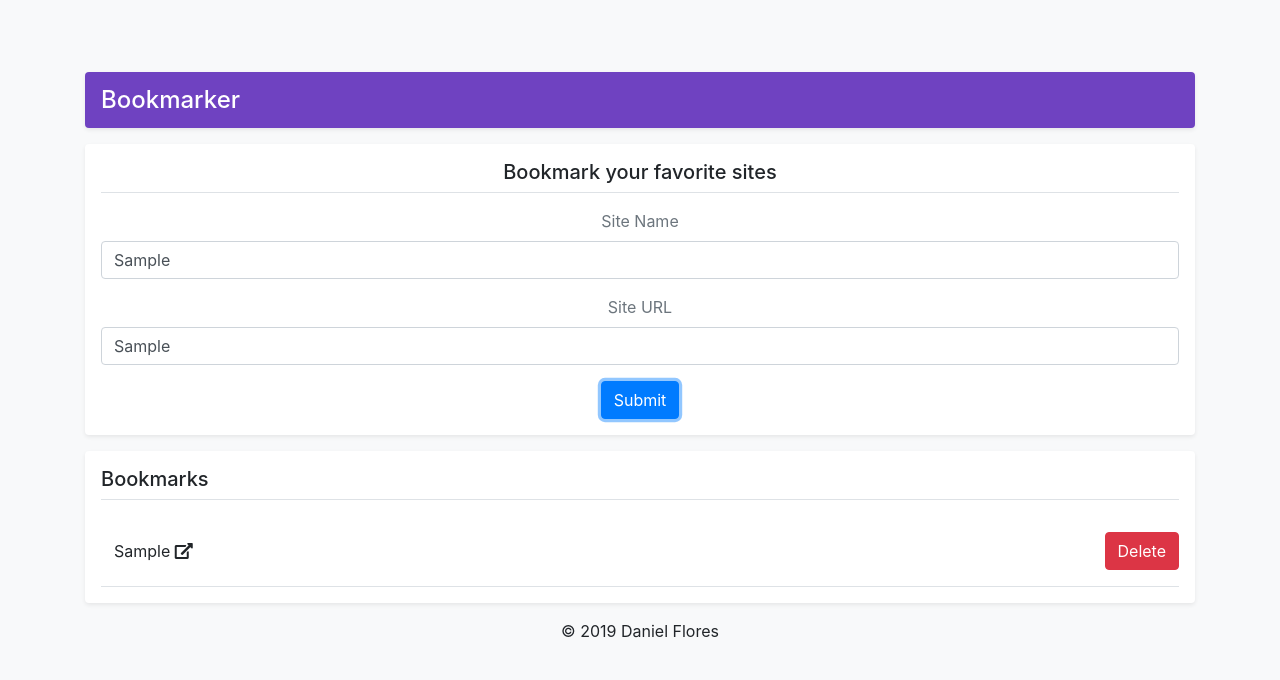
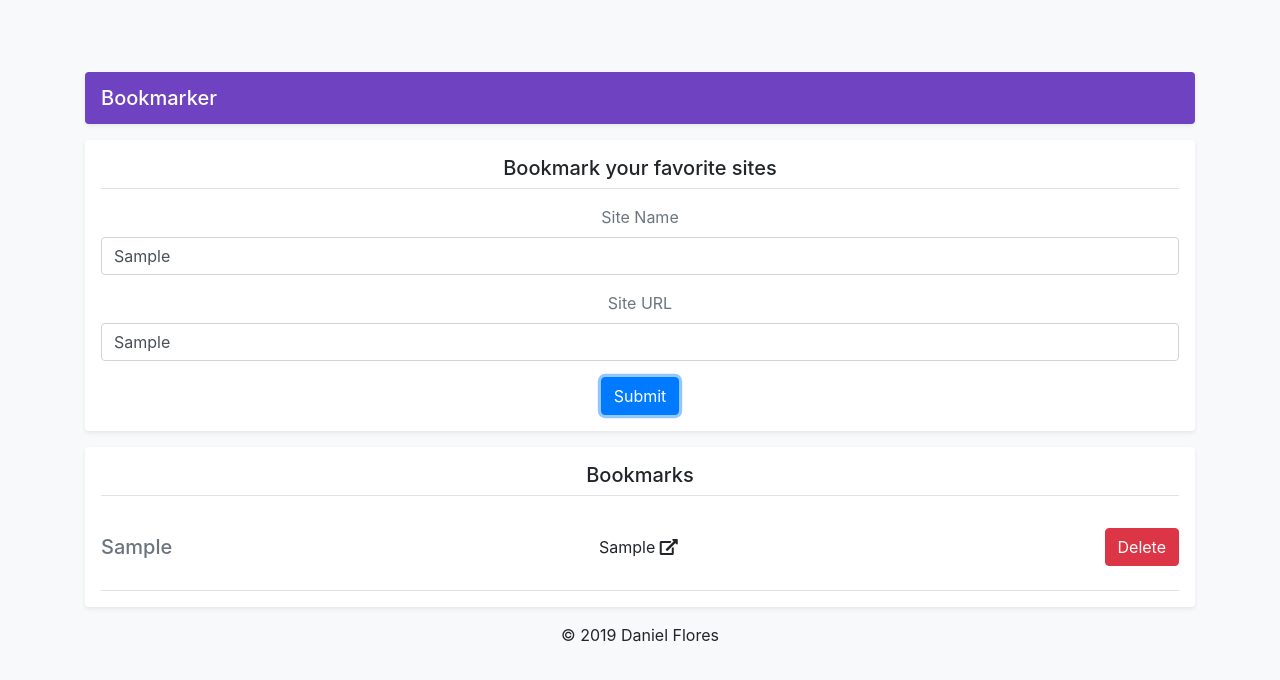
Before and after one commit to flor3s/bookmarker, a plain HTML site: page index.html in a window 1280 px wide. Both pictures are taken after typing "Sample", "Sample" into the empty fields and a click on the button "Submit". Drawn offline with nearby package versions, Linux system fonts and the light colour scheme.

Commit message:
refactor code

```diff
--- a/index.html
+++ b/index.html
@@ -16,7 +16,7 @@
 <main role="main" class="container">
   <div class="d-flex align-items-center p-3 my-3 text-gray-50 bg-purple rounded shadow-sm">
     <div class="lh-100">
-      <h4 class="mb-0 text-white lh-100">Bookmarker</h6>
+      <h5 class="mb-0 text-white lh-100">Bookmarker</h5>
         <small class="text-white"></small>
     </div>
   </div>
@@ -39,9 +39,9 @@
   </div>
 
   <div class="my-3 p-3 bg-white rounded shadow-sm">
-    <h5 class="border-bottom border-gray pb-2 mb-0">Bookmarks</h6>
+    <h5 class="border-bottom border-gray pb-2 mb-0 text-center">Bookmarks</h5>
       <div class="media text-muted pt-3"></div>
-      <div id="bookmarksResults"></div>
+      <div id="bookmarksResults">
 
 <!--  <div class="media-body pb-3 mb-0 small lh-125 border-bottom border-gray">
         <div class="d-flex justify-content-between align-items-center w-100">
--- a/js/main.js
+++ b/js/main.js
@@ -17,40 +17,34 @@ function saveBookmark(e){
     var bookmarks = [];
     bookmarks.push(bookmark);
     // set to localStorage
-    localStorage.setItem('bookmarks', JSON.stringify(bookmarks));
+    setBookmarks(bookmarks);
   } else {
-    var bookmarks = JSON.parse(localStorage.getItem('bookmarks'));
+    var bookmarks = getBookmarks();
     bookmarks.push(bookmark);
     // re-set to localStorage
-    localStorage.setItem('bookmarks', JSON.stringify(bookmarks));
+    setBookmarks(bookmarks);
   }
 
   fetchBookmarks();
-
-
-  console.log(bookmark);
 }
 
 // delete bookmarks
 function deleteBookmark(url){
-  var bookmarks = JSON.parse(localStorage.getItem('bookmarks'));
+  var bookmarks = getBookmarks();
   for(var i = 0; i < bookmarks.length; i++){
     if(bookmarks[i].url == url){
       bookmarks.splice(i, 1);
     }
   }
 
-  localStorage.setItem('bookmarks', JSON.stringify(bookmarks));
-
+  setBookmarks(bookmarks);
   fetchBookmarks();
-
 }
 
 
 // fetch bookmarks
 function fetchBookmarks(){
-  var bookmarks = JSON.parse(localStorage.getItem('bookmarks'));
-  console.log(bookmarks);
+  var bookmarks = getBookmarks();
 
   // get bookmarksResults div element
   var bookmarksResults = document.getElementById('bookmarksResults');
@@ -63,13 +57,21 @@ function fetchBookmarks(){
 
     bookmarksResults.innerHTML += '<div class="media text-muted pt-3">'+
                                   '<div class="media-body pb-3 mb-0 small lh-125 border-bottom border-gray">'+
-                                  '<div class="d-flex justify-content-between align-items-center w-100">'+
-                                  '<a class="btn btn-default" target="_blank" href="'+url+'">'+name+' '+
+                                  '<h5 class="d-flex justify-content-between align-items-center w-100">'+name+
+                                  '<a class="btn btn-default" target="_blank" href="'+url+'">'+url+' '+
                                   '<i class="fas fa-external-link-alt"></i>'+'</a>'+
                                   '<a onclick="deleteBookmark(\''+url+'\')" class="btn btn-danger" href="#">Delete</a>'+
-                                  '</div>'+
+                                  '</h5>'+
                                   '</div>'+
                                   '</div>'
 
   }
 }
+
+function setBookmarks(bookmarks){
+  localStorage.setItem('bookmarks', JSON.stringify(bookmarks));
+}
+
+function getBookmarks(){
+  return JSON.parse(localStorage.getItem('bookmarks'))
+}
```
